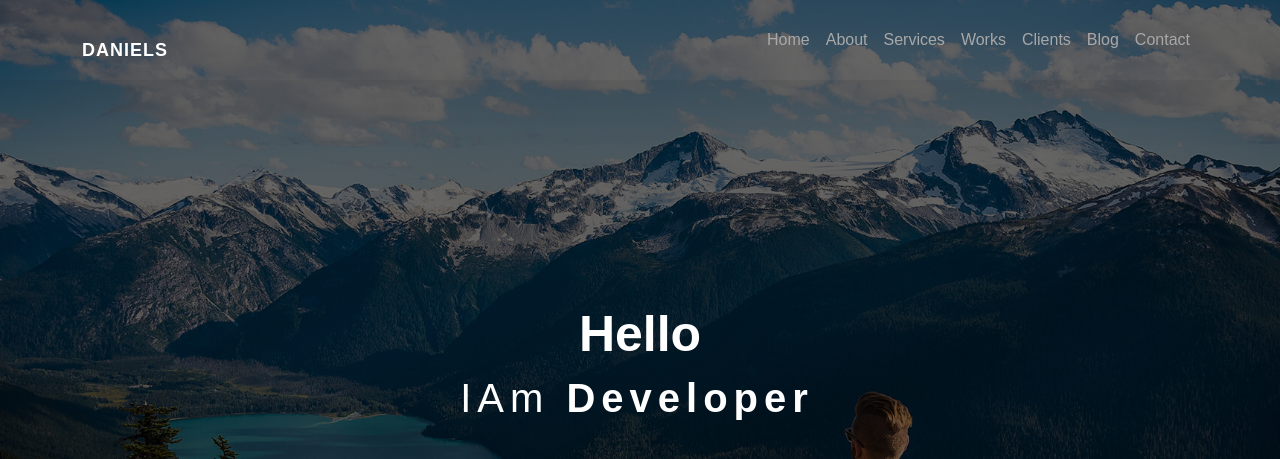
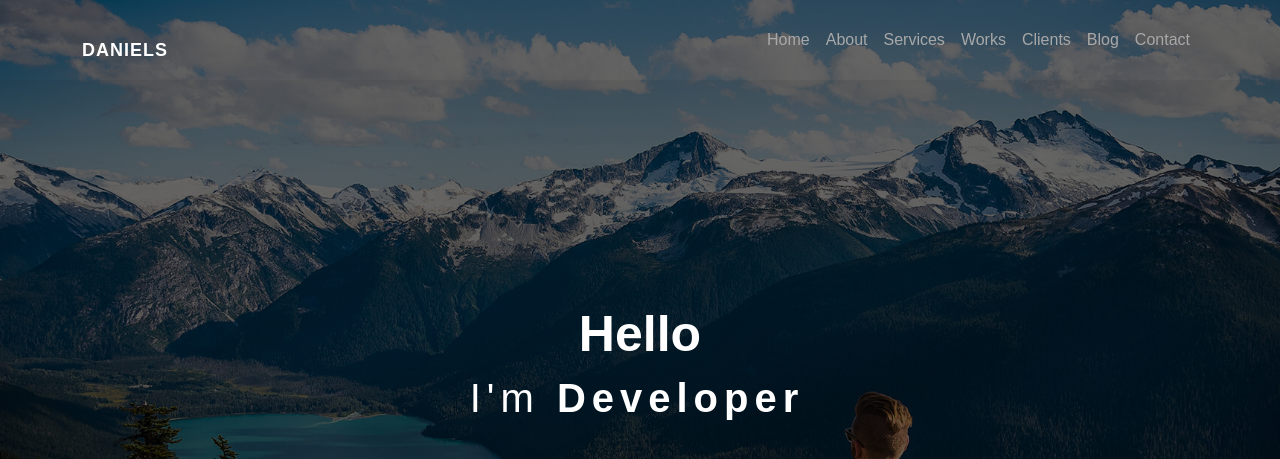
Before and after one commit to MohamedSamyHossebo/Daniels-Landing-Page, a plain HTML site: page index.html in a window 1280 px wide. Shown: the top 459 px of the page. Drawn offline with Linux system fonts and the light colour scheme.

Commit message:
Update index.html

```diff
--- a/index.html
+++ b/index.html
@@ -55,7 +55,7 @@
             <div class="header-caption">
                 <h1 id="hello" class="d-flex justify-content-center">Hello</h1>
                 <div class="typewriter">
-                    <h1> IAm <span class="fw-bolder fs-1">Developer</span></h1>
+                    <h1> I'm <span class="fw-bolder fs-1">Developer</span></h1>
                 </div>
                 <div class="social-icon d-flex justify-content-center">
                     <span><i class="fa-brands fa-facebook-f"></i></span>
```
